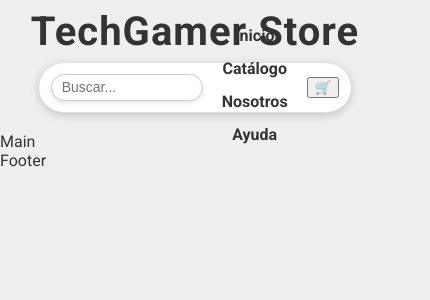
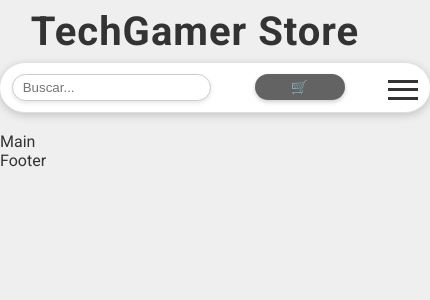
Before and after one commit to YanStrike2025/YanStrike2025.github.io, a React (Vite) app: page / in a window 390 px wide. Shown: the top 300 px of the page, 430 px wide, since content can reach past the window. Built offline with nearby package versions, Linux system fonts and the light colour scheme.

Commit message:
finally a react prjct

```diff
--- a/src/App.jsx
+++ b/src/App.jsx
@@ -1,33 +1,16 @@
-import { useState } from 'react'
-import reactLogo from './assets/react.svg'
-import viteLogo from '/vite.svg'
-import './App.css'
+import { Footer } from "./paginas/Home/components/Footer";
+import { Header } from "./paginas/Home/components/Header";
+import { Main } from "./paginas/Home/components/Main";
+
 
 function App() {
-  const [count, setCount] = useState(0)
-
+// codigo js entre antes del return
+var contador = 0;
   return (
     <>
-      <div>
-        <a href="https://vite.dev" target="_blank">
-          <img src={viteLogo} className="logo" alt="Vite logo" />
-        </a>
-        <a href="https://react.dev" target="_blank">
-          <img src={reactLogo} className="logo react" alt="React logo" />
-        </a>
-      </div>
-      <h1>Vite + React</h1>
-      <div className="card">
-        <button onClick={() => setCount((count) => count + 1)}>
-          count is {count}
-        </button>
-        <p>
-          Edit <code>src/App.jsx</code> and save to test HMR
-        </p>
-      </div>
-      <p className="read-the-docs">
-        Click on the Vite and React logos to learn more
-      </p>
+    <Header /><br/>
+    <Main /><br/>
+    <Footer />
     </>
   )
 }
--- a/src/Header.jsx
+++ b/src/Header.jsx
@@ -1,5 +1,4 @@
 import { useState } from 'react';
-import './App.css';
 
 function Header() {
   return (
--- a/src/main.jsx
+++ b/src/main.jsx
@@ -1,6 +1,6 @@
 import { StrictMode } from 'react'
 import { createRoot } from 'react-dom/client'
-import App from './paginas/Home/App.jsx'
+import App from './App.jsx'
 
 createRoot(document.getElementById('root')).render(
   <StrictMode>
--- a/src/paginas/Estilos/Header.css
+++ b/src/paginas/Estilos/Header.css
@@ -51,6 +51,7 @@ nav a:hover {
     background-color: #fff;
     border-bottom: 1px solid #ddd;
     max-width: 80%;
+    min-width: 430px;
     height: 50px;
     display: flex;
     justify-content: space-between;
@@ -104,16 +105,148 @@ nav a:hover {
     border-radius: 50px;
     box-shadow: 0 2px 4px rgba(0, 0, 0, 0.1);
     color: #333;
-    font-family: Arial, sans-serif;
-    font-size: 14px;
     height: 25px;
     outline: none;
     padding: 0 10px;
     transition: all 0.2s ease;
-    max-width: 130px;
+    max-width: 100%;
+    min-width: 0px;
 }
 
 .search:hover {
     border-color: #b3b3b3;
     box-shadow: 0 2px 10px rgba(0, 0, 0, 0.2);
 }
+/* menu hamburguesa */
+.menu-hamburguesa {
+
+    cursor: pointer;
+    display: none;
+    flex-direction: column;
+    height: 20px;
+    justify-content: space-between;
+    padding-top: 5px;
+    width: 30px;
+}
+
+.menu-hamburguesa span {
+    background-color: #333;
+    height: 3px;
+    transition: all 0.2s ease;
+    width: 100%;
+}
+
+/* botones */
+.carrito {
+    align-items: center;
+    background-color: #636363;
+    border: none;
+    border-radius: 50px;
+    box-shadow: 0 2px 4px rgba(0, 0, 0, 0.2);
+    color: white;
+    cursor: pointer;
+    display: flex;
+    font-family: Arial, sans-serif;
+    font-size: 14px;
+    font-weight: 500;
+    height: 26px;
+    justify-content: center;
+    min-width: 90px;
+    padding: 0 15px;
+    text-align: center;
+    transition: all 0.2s ease;
+}
+.carrito:hover {
+    background-color: #4a4a4a;
+    box-shadow: 0 4px 8px rgba(0, 0, 0, 0.3);
+    transform: translateY(-0.5px);
+}
+
+.carrito:active {
+    background-color: #2c2c2c;
+    box-shadow: 0 1px 2px rgba(0, 0, 0, 0.2);
+    transform: translateY(0.5px);
+}
+
+@media (max-width: 985px) {
+    .menu-hamburguesa {
+        display: flex;
+    }
+
+    .barra-navegacion {
+        display: flex;
+        flex-direction: row;
+        align-items: center;
+        justify-content: space-between;
+        gap: 10px;
+        flex-wrap: wrap;
+    }
+
+    .barra-izquierda,
+    .navbar-right {
+        flex-direction: row;
+        align-items: center;
+        justify-content: center;
+        width: auto;
+        gap: 10px;
+    }
+
+    .barra-centro {
+        background-color: #f8f8f8;
+        display: none;
+        flex-direction: column;
+        left: 0;
+        padding: 1rem;
+        position: absolute;
+        text-align: center;
+        top: 100%;
+        width: 25%;
+        z-index: 99;
+    }
+
+    .barra-centro.active {
+        display: flex;
+    }
+
+    .barra-centro a {
+        margin-top: 10px;
+    }
+
+    .menu-hamburguesa.active span:nth-child(1) {
+        transform: rotate(45deg) translate(5px, 5px);
+    }
+
+    .menu-hamburguesa.active span:nth-child(2) {
+        opacity: 0;
+    }
+
+    .menu-hamburguesa.active span:nth-child(3) {
+        transform: rotate(-45deg) translate(7px, -7px);
+    }
+
+    .carrito {
+        margin-top: 0;
+        position: relative;
+        z-index: 101;
+    }
+
+    .search {
+        width: auto;
+        flex: 1;
+    }
+}
+
+
+@media (max-width: 600px) {
+    .contenedor-principal {
+        grid-template-columns: 1fr;
+    }
+
+    .productos-carrito {
+        max-width: 100%;
+    }
+
+    .producto-venta {
+        flex: 1 1 100%;
+    }
+}
--- a/src/paginas/Home/App.jsx
+++ /dev/null
@@ -1,18 +0,0 @@
-import { Footer } from "./components/Footer";
-import { Header } from "./components/Header";
-import { Main } from "./components/Main";
-
-
-function App() {
-// codigo js entre antes del return
-var contador = 0;
-  return (
-    <>
-    <Header /><br/>
-    <Main /><br/>
-    <Footer />
-    </>
-  )
-}
-
-export default App
```
